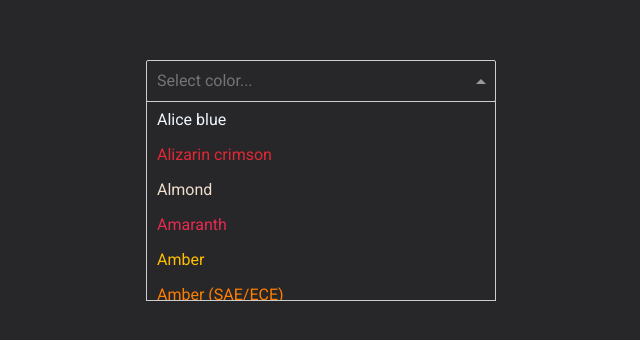
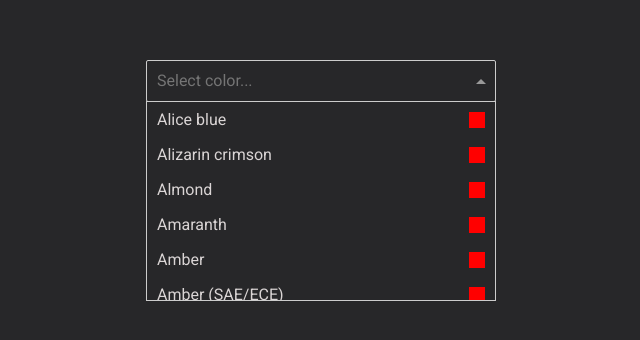
Before and after one commit to Maja1rus/search_react, a React (Create React App) app: page / in a window 1280 px wide. Both pictures are taken after a click on the element 640 px from the left and 81 px from the top of the page. Shown: the top 340 px of the page, without its empty margins (319-959 px from the left). Built offline with nearby package versions, Linux system fonts and the light colour scheme; the HTML template or start-up script is replaced by a standard one.

Commit message:
update-6

```diff
--- a/src/App.css
+++ b/src/App.css
@@ -9,7 +9,7 @@
 
 body {
     background: #272729;
-    color:#c7c6c6;
+    color:#e9e9e9;
 }
 
 .App {
@@ -91,7 +91,7 @@ input{
 
 .option {
     box-sizing: border-box;
-    color: #333333cc;
+    color: #dad5d5;
     cursor: pointer;
     display: block;
     padding: 8px 10px;
@@ -105,8 +105,9 @@ input{
 
 .box-color {
     display: inline-block;
-    padding: 8px;
-    margin-left: 20px;
+    width: 16px;
+    height: 16px;
+    background: red;
 }
 
 .select-wrapper {
--- a/src/App.js
+++ b/src/App.js
@@ -3,20 +3,28 @@ import './App.css'
 import Dropdown from './components/Dropdown'
 import data from './data/colors.json'
 
-function App() {
+function App({option, rgb}) {
     const [value, setValue] = useState(null)
+
+
 
     return (
         <div className="App">
             <div className="content">
                 <Dropdown
-                    prompt="Select color..."
+                    defaultName="Select color..."
                     options={data}
                     id="label"
                     label="label"
                     rgb="rgb"
                     value={value}
                     onChange={(val) => setValue(val)}
+                    render={(data) => (
+                        <div
+                            className="box-color"
+                            style={{background: `rgb(${data})` }}
+                        ></div>
+                    )}
                 />
             </div>
         </div>
--- a/src/components/Dropdown.jsx
+++ b/src/components/Dropdown.jsx
@@ -1,6 +1,15 @@
 import React, {useState, useRef, useEffect, useCallback} from 'react'
 
-const Dropdown = ({options, id, label, rgb, prompt, value, onChange}) => {
+const Dropdown = ({
+    options,
+    id,
+    label,
+    defaultName,
+    value,
+    onChange,
+    render,
+    data
+}) => {
     const [open, setOpen] = useState(false)
     const [query, setQuery] = useState('')
     const dropdownEl = useRef()
@@ -8,10 +17,7 @@ const Dropdown = ({options, id, label, rgb, prompt, value, onChange}) => {
     // Hiding dropdown
     const close = useCallback(
         (e) => {
-            if (
-                open &&
-                dropdownEl.current.contains(e.target) !== ('dropdown')
-            ) {
+            if (open && !dropdownEl.current.contains(e.target)) {
                 setOpen(false)
             }
         },
@@ -42,7 +48,7 @@ const Dropdown = ({options, id, label, rgb, prompt, value, onChange}) => {
                 <div className="selected-value">
                     <input
                         type="text"
-                        placeholder={value ? value[label] : prompt}
+                        placeholder={value ? value[label] : defaultName}
                         value={displayValue()}
                         onChange={(e) => {
                             setQuery(e.target.value)
@@ -59,14 +65,16 @@ const Dropdown = ({options, id, label, rgb, prompt, value, onChange}) => {
                         className={`option ${
                             value === option ? 'selected' : null
                         }`}
-                        style={{color: `rgb(${option[rgb]})`}}
                         onClick={() => {
                             setQuery('')
                             onChange(option)
                             setOpen(false)
                         }}
                     >
-                        <div className="select-wrapper">{option[label]}</div>
+                        <div className="select-wrapper">
+                            {option[label]}
+                            {render(data)}
+                        </div>
                     </div>
                 ))}
             </div>
```
